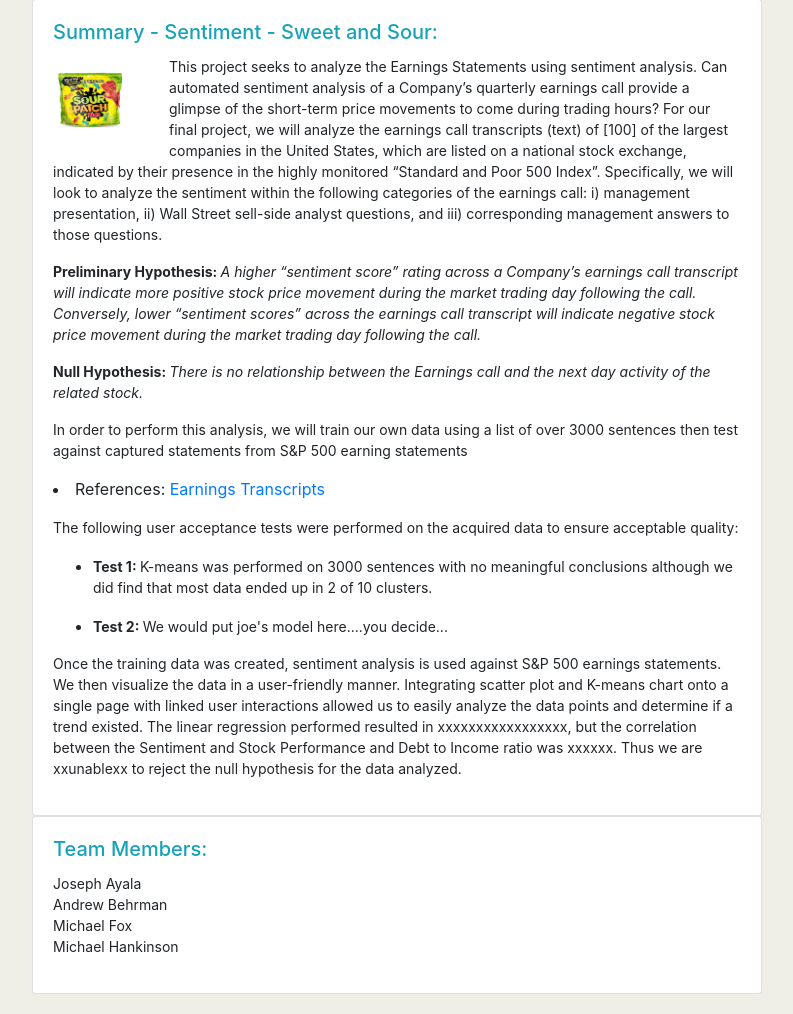
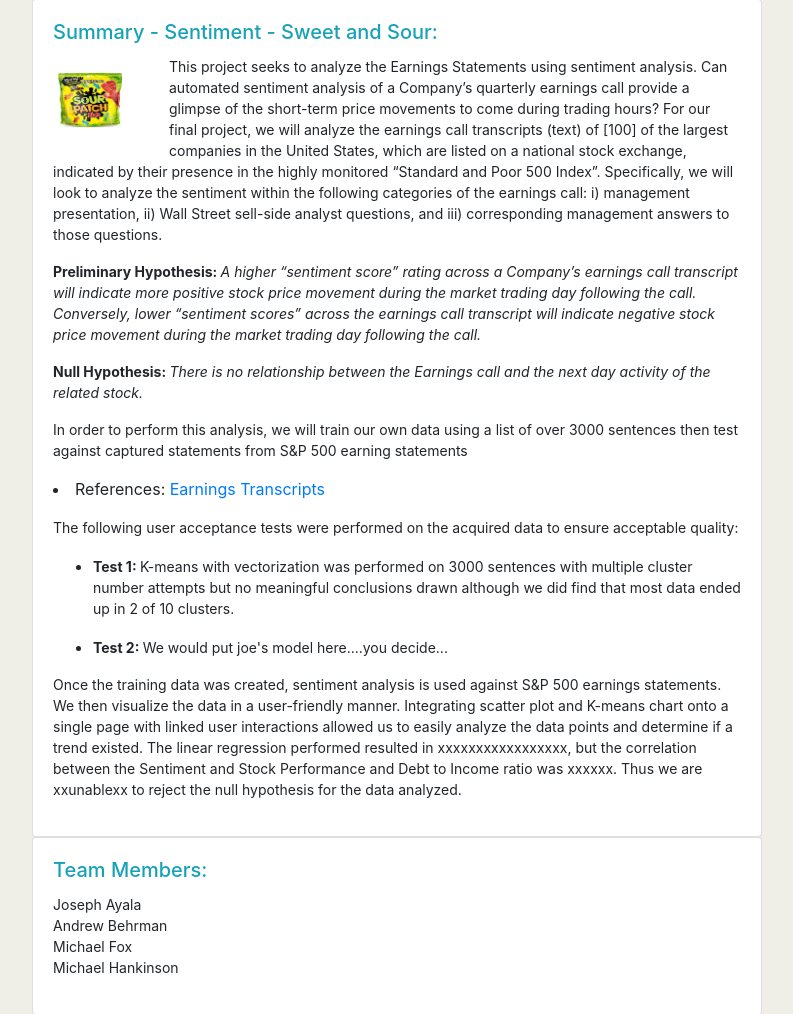
Before and after one commit to Final-Project-BAHF/Sweet_N_Sour_Sentiment, a Flask app: page / in a window 1280 px wide. Shown: the part 89-1103 px from the top of the page, without its empty margins (53-846 px from the left). Run offline with Flask 2, Linux system fonts and the light colour scheme; some libraries are stand-ins or nearby versions.

Commit message:
more vector

```diff
--- a/sweet_n_sour/templates/index.html
+++ b/sweet_n_sour/templates/index.html
@@ -86,7 +86,7 @@
                   <p>
                       The following user acceptance tests were performed on the acquired data to ensure acceptable quality:
                       <ul>
-                      <li><p><b> Test 1: </b>K-means was performed on 3000 sentences with no meaningful conclusions although we did find that most data ended up in 2 of 10 clusters.
+                      <li><p><b> Test 1: </b>K-means with vectorization was performed on 3000 sentences with multiple cluster number attempts but no meaningful conclusions drawn although we did find that most data ended up in 2 of 10 clusters.
                       </p></li>
                       <li><p><b>Test 2: </b>We would put joe's model here....you decide...
                        </p></li>
```
Also changed, not shown: 1 other file.
